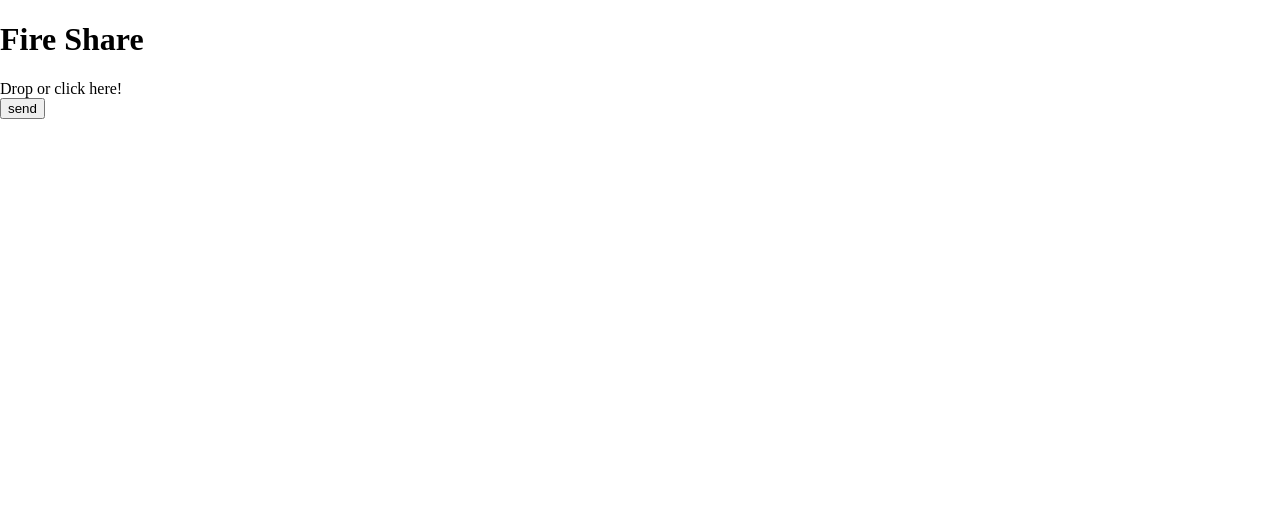
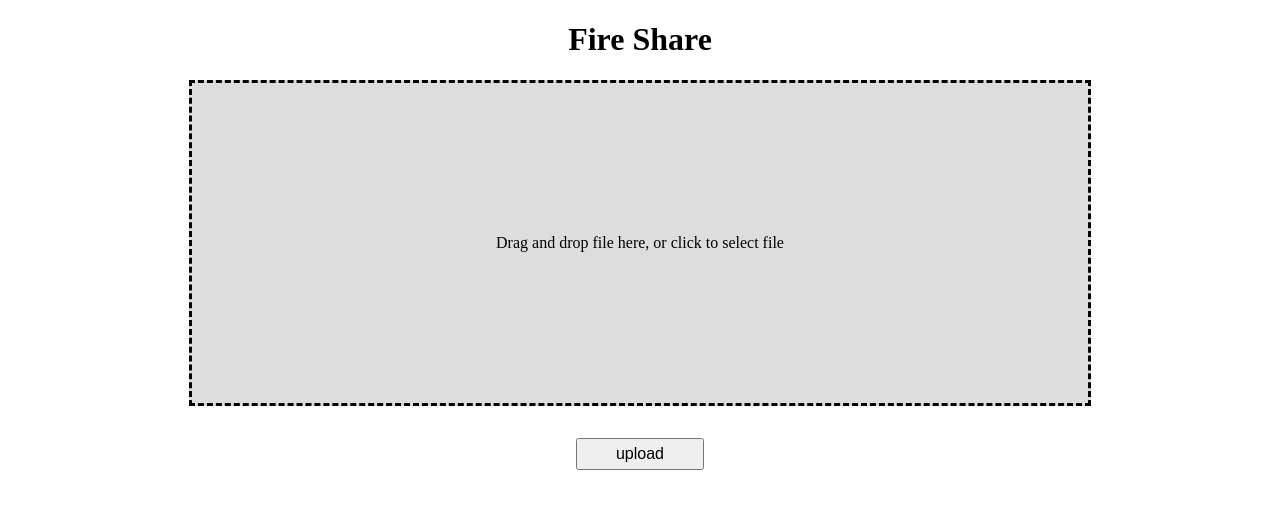
Before and after one commit to saitoeku3/fire-share-frontend, a React app: page / in a window 1280 px wide. Shown: the top 508 px of the page. Built offline with nearby package versions, Linux system fonts and the light colour scheme.

Commit message:
Improve appearance

```diff
--- a/src/App.tsx
+++ b/src/App.tsx
@@ -1,34 +1,53 @@
 import React, { useCallback, useContext, useState } from 'react'
 import { useDropzone } from 'react-dropzone'
+import styled from 'styled-components'
 import { RootContext, uploadFile } from './context'
 
 const App = () => {
   const { state, dispatch } = useContext(RootContext)
-  const [file, setFile] = useState<FormData>(null as any)
+  const [formData, setFormData] = useState<FormData>(null as any)
 
-  const fileLink = state.url ? <a href={state.url}>{state.url}</a> : ''
-
-  // Dropzone
-  const onDrop = useCallback((acceptedFiles: any) => {
-    const [file] = acceptedFiles
-    const formData = new FormData()
-    formData.append('file', file)
-    setFile(formData)
+  const onDrop = useCallback((acceptedFiles: File[]) => {
+    const [inputFile] = acceptedFiles
+    const fd = new FormData()
+    fd.append('file', inputFile)
+    setFormData(fd)
   }, [])
   const { getRootProps, getInputProps, isDragActive } = useDropzone({ onDrop })
-  const message = isDragActive ? 'Drop the files here ...' : 'Drop or click here!'
 
   return (
-    <>
+    <div style={{ textAlign: 'center' }}>
       <h1>Fire Share</h1>
-      <div {...getRootProps()}>
+      <Dropzone {...getRootProps()}>
         <input {...getInputProps()} />
-        <p style={{ margin: 0 }}>{message}</p>
-      </div>
-      <button onClick={() => uploadFile(file)(dispatch)}>send</button>
-      <div>{fileLink}</div>
-    </>
+        <p style={{ margin: 'auto' }}>
+          {isDragActive
+            ? 'Drop the file here ...'
+            : 'Drag and drop file here, or click to select file'}
+        </p>
+      </Dropzone>
+      <UploadButton onClick={() => uploadFile(formData)(dispatch)}>upload</UploadButton>
+      {state.url && <p>Share Link: {state.url}</p>}
+    </div>
   )
 }
 
 export default App
+
+const Dropzone = styled.div`
+  align-items: center;
+  background-color: #ddd;
+  border: dashed black;
+  cursor: pointer;
+  display: flex;
+  height: 40vh;
+  margin: 0 auto 32px auto;
+  width: 70vw;
+`
+
+const UploadButton = styled.button`
+  cursor: pointer;
+  font-size: 16px;
+  height: 32px;
+  width: 128px;
+`
```
